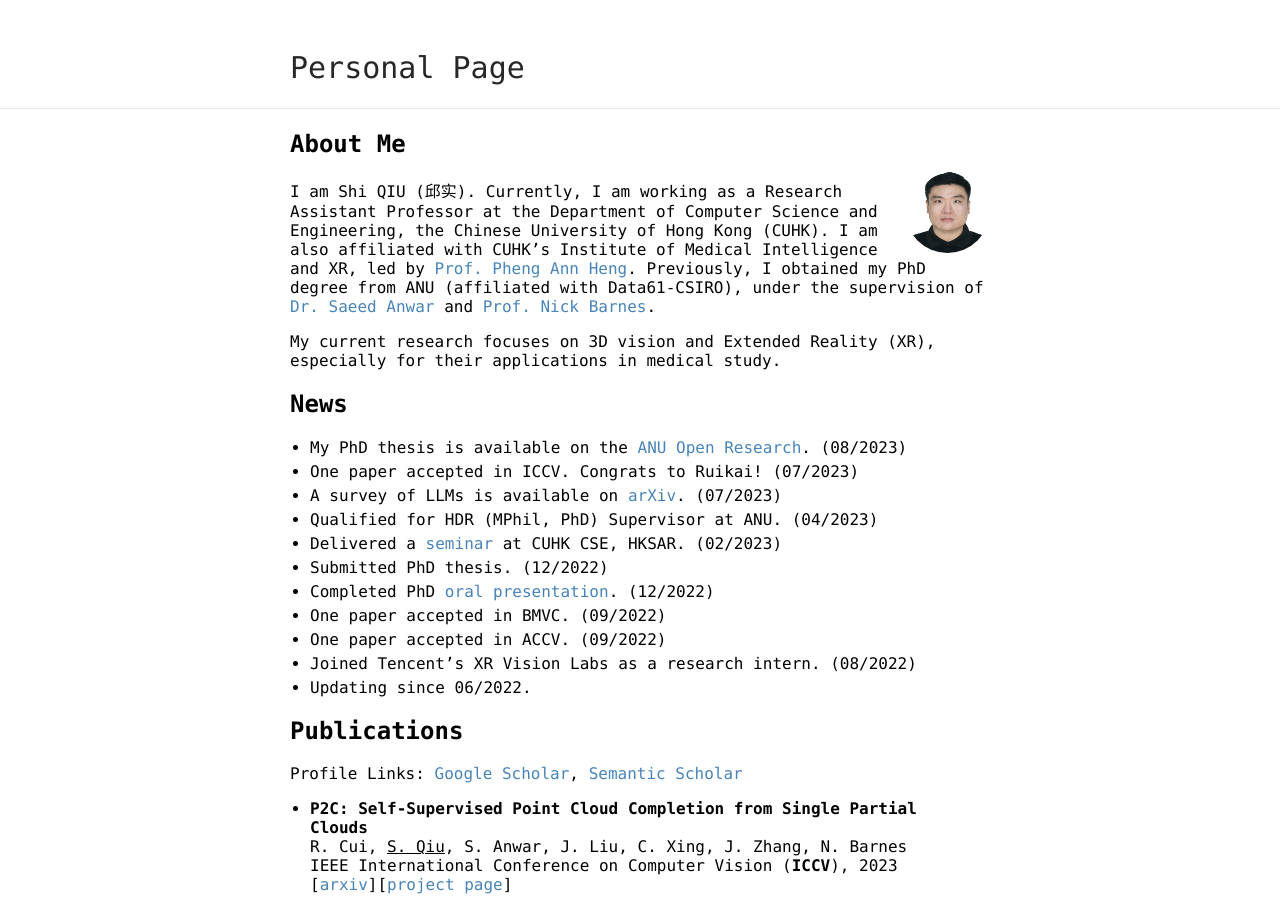
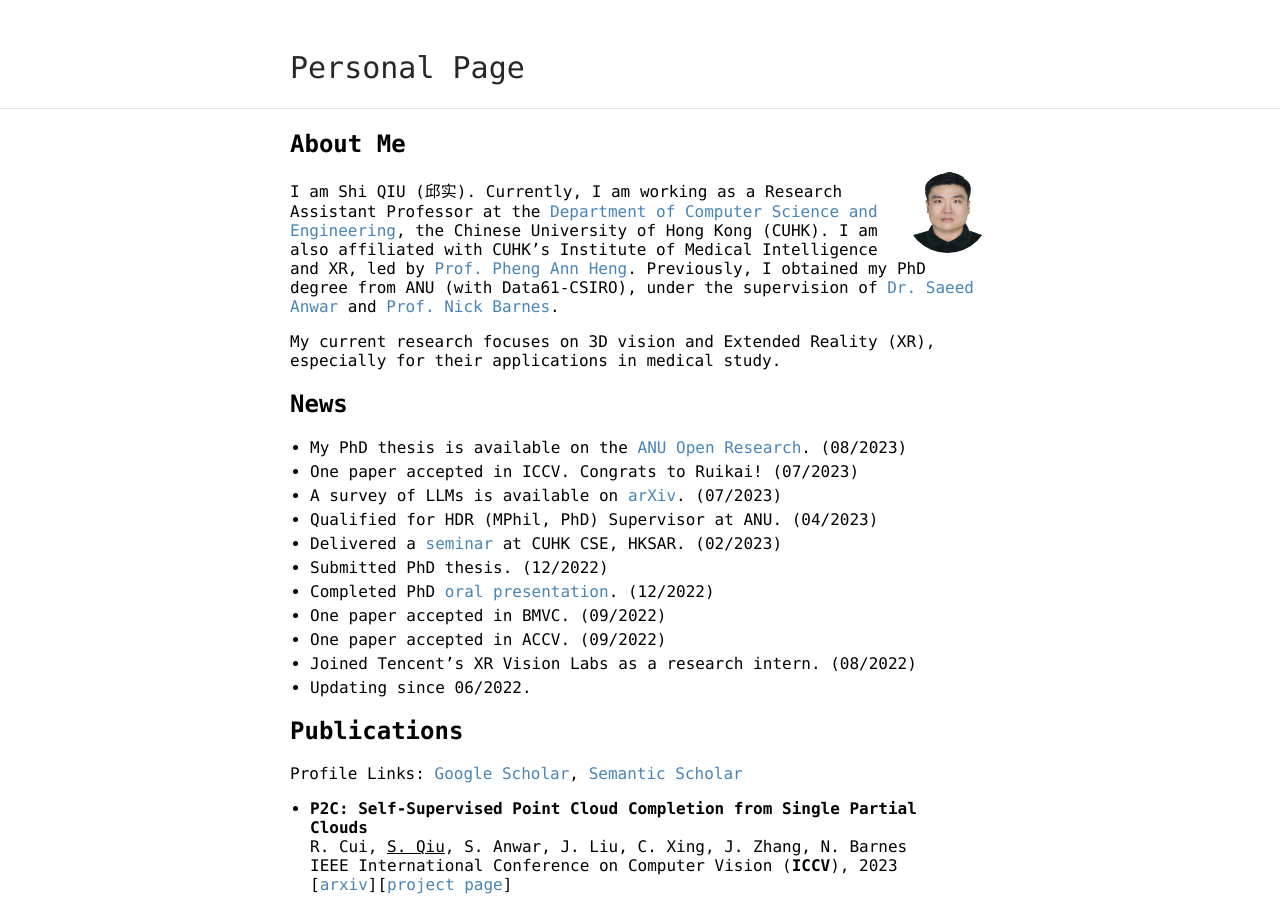
Before and after one commit to ShiQiu0419/ShiQiu0419.github.io, a Jekyll site: the page built from index.md, in a window 1280 px wide and 900 px high. Built offline with Jekyll 4.4.1, drawn with Linux system fonts in a browser that asks for light colours; our own code applies the rules of GitHub Pages for plain Markdown files; some of the changed lines change nothing that is shown; some of the changed text lies outside the part shown.

Commit message:
Update index.md

```diff
--- a/index.md
+++ b/index.md
@@ -5,7 +5,7 @@
 ## About Me
 <img class="profile-picture" src="me.jpg">
 
-I am Shi QIU (邱实). Currently, I am working as a Research Assistant Professor at the Department of Computer Science and Engineering, the Chinese University of Hong Kong (CUHK). I am also affiliated with CUHK's Institute of Medical Intelligence and XR, led by [Prof. Pheng Ann Heng](http://www.cse.cuhk.edu.hk/~pheng/). Previously, I obtained my PhD degree from ANU (affiliated with Data61-CSIRO), under the supervision of [Dr. Saeed Anwar](https://saeed-anwar.github.io/) and [Prof. Nick Barnes](http://users.cecs.anu.edu.au/~nmb/).
+I am Shi QIU (邱实). Currently, I am working as a Research Assistant Professor at the [Department of Computer Science and Engineering](https://www.cse.cuhk.edu.hk/), the Chinese University of Hong Kong (CUHK). I am also affiliated with CUHK's Institute of Medical Intelligence and XR, led by [Prof. Pheng Ann Heng](http://www.cse.cuhk.edu.hk/~pheng/). Previously, I obtained my PhD degree from ANU (with Data61-CSIRO), under the supervision of [Dr. Saeed Anwar](https://saeed-anwar.github.io/) and [Prof. Nick Barnes](http://users.cecs.anu.edu.au/~nmb/).
 
 My current research focuses on 3D vision and Extended Reality (XR), especially for their applications in medical study.
 
@@ -92,8 +92,9 @@
 
 ## Research Interest
 * 3D Computer Vision
-* 3D VR/AR, etc.
-* Currently working on point clouds related topics.
+* 3D VR/AR
+* Medical XR
+* Previously worked on point clouds related topics.
 
 ## Reviewer Services
 * CV Conferences: CVPR, ICCV, ECCV, ACCV, WACV
```
